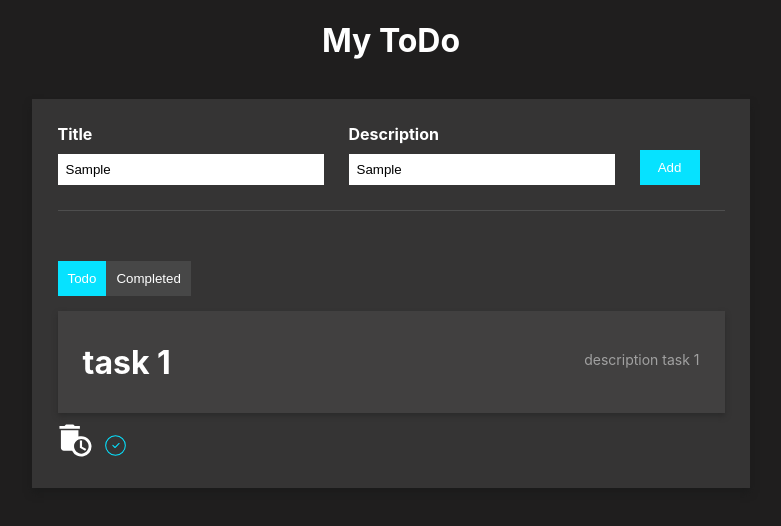
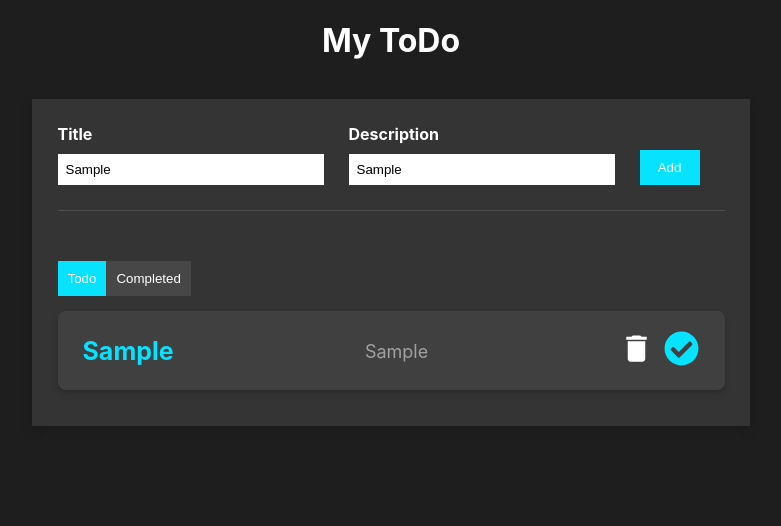
Before and after one commit to duvindunishad/to-do-list, a React (Create React App) app: page / in a window 1280 px wide. Both pictures are taken after typing "Sample", "Sample" into the empty fields and a click on the button "Add". Shown: the top 526 px of the page, without its empty margins (249-1030 px from the left). Built offline with nearby package versions, Linux system fonts and the light colour scheme.

Commit message:
create the adding item showing function

```diff
--- a/src/App.css
+++ b/src/App.css
@@ -104,6 +104,7 @@ box-shadow: 0px 5px 7px rgb(27, 27, 27);
   padding-top: 10px;
   margin-bottom: 10px;
   box-shadow: 0px 3px 5px rgb(43, 42, 42);
+  border-radius: 8px;
 }
 
 .todo-list-item h3{
@@ -114,9 +115,9 @@ box-shadow: 0px 5px 7px rgb(27, 27, 27);
 }
 
 .todo-list-item p{
-  font-size: 14px;
+  font-size: 18px;
   color: rgb(161, 161, 161);
-  margin-top: 8px;
+  margin-top: 20px;
 }
 
 .icon{
@@ -129,10 +130,11 @@ box-shadow: 0px 5px 7px rgb(27, 27, 27);
 }
 
 .check-icon{
-  font-size: 25px;
+  font-size: 35px;
   margin-left: 10px;
   color:rgb(6, 226, 255);
   cursor: pointer;
+
 }
 
 .check-icon:hover{
--- a/src/App.js
+++ b/src/App.js
@@ -1,12 +1,29 @@
 import logo from './logo.svg';
 import React,{useState} from 'react';
 import './App.css';
-import { MdAutoDelete } from "react-icons/md";
-import { CiCircleCheck } from "react-icons/ci";
+import { MdDelete } from "react-icons/md";
+import { FaCheckCircle } from "react-icons/fa";
 
 function App() {
 
-  const [isCompleteScreen,setIsCompleateScreen] = useState(false);
+  const [isCompleteScreen, setIsCompleteScreen] = useState (false);
+  const [allTodos, setTodos] = useState ([]);
+  const [newTitle, setNewTitle] = useState ('');
+  const [newDescription, setNewDescription] = useState ('');
+  const [completedTodos, setCompletedTodos] = useState ([]);
+  const [currentEdit,setCurrentEdit] = useState("");
+  const [currentEditedItem,setCurrentEditedItem] = useState("");
+
+  const handleAddTodo = ()=>{
+    let newTodoItem ={
+      title:newTitle,
+      description:newDescription
+    }
+    let updateTodoArr = [...allTodos];
+    updateTodoArr.push(newTodoItem);
+    setTodos(updateTodoArr);
+  }
+
   return (
     <div className="App">
       <h1>My ToDo</h1>
@@ -14,31 +31,36 @@ function App() {
         <div className='todo-input'>
           <div className='todo-input-item'>
             <label>Title</label>
-            <input type='text' placeholder='what is the task title?'/>
+            <input type='text'value={newTitle} onChange={(e)=>setNewTitle(e.target.value)} placeholder='what is the task title?'/>
           </div>
           <div className='todo-input-item'>
             <label>Description</label>
-            <input type='text' placeholder='what is the task description?'/>
+            <input type='text' value={newDescription} onChange={(e)=>setNewDescription(e.target.value)} placeholder='what is the task description?'/>
           </div>
           <div className='todo-input-item'>
-            <button type='button' className='primaryBtn'>Add</button>
+            <button type='button' onClick={handleAddTodo} className='primaryBtn'>Add</button>
           </div>
         </div>
 
         <div className='btn-area'>
-          <button className={`secondaryBtn ${isCompleteScreen===false && 'active'}`} onClick={()=>setIsCompleateScreen(false)}>Todo</button>
-          <button className={`secondaryBtn ${isCompleteScreen===true && 'active'}`} onClick={()=>setIsCompleateScreen(true)}>Completed</button>
+          <button className={`secondaryBtn ${isCompleteScreen===false && 'active'}`} onClick={()=>setIsCompleteScreen(false)}>Todo</button>
+          <button className={`secondaryBtn ${isCompleteScreen===true && 'active'}`} onClick={()=>setIsCompleteScreen(true)}>Completed</button>
         </div>
         <div className='todo-list'>
-          <div className='todo-list-item'>
-            <h1>task 1</h1>
-            <p>description task 1</p>
+          {
+            allTodos.map((item, index)=>{
+              return(
+                <div className='todo-list-item' key={index}>
+            <h3>{item.title}</h3>
+            <p>{item.description}</p>
+            <div>
+            <MdDelete  className='icon'/>
+            <FaCheckCircle  className='check-icon'/>
           </div>
-
-          <div>
-            <MdAutoDelete className='icon'/>
-          <CiCircleCheck className='check-icon'/>
           </div>
+              )
+            })
+          }
         </div>
       </div>
     </div>
```
